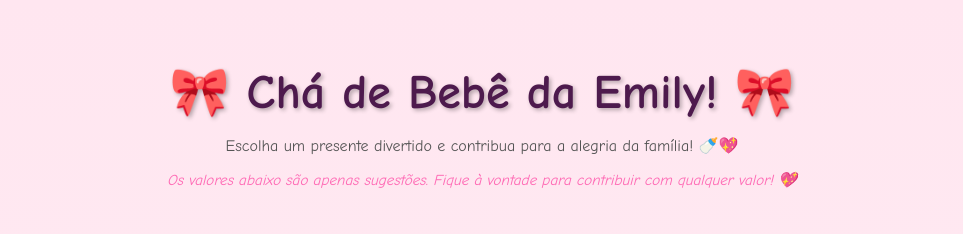
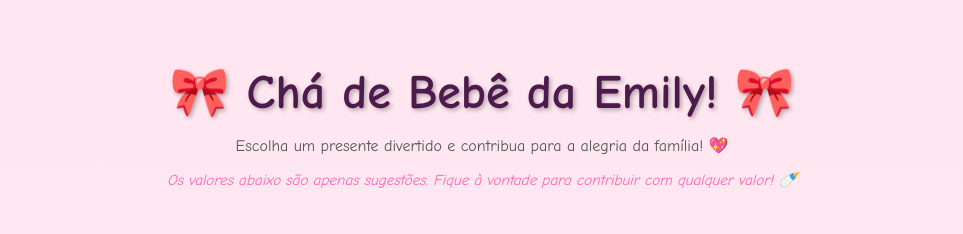
Before and after one commit to thiagoscf/baby-shower-brazil, an Astro site: page / in a window 1280 px wide. Shown: the top 234 px of the page, without its empty margins (158-1121 px from the left). Built offline with nearby package versions, Linux system fonts and the light colour scheme; Astro itself is replaced by a stand-in of ours.

Commit message:
Update index.astro

```diff
--- a/src/pages/index.astro
+++ b/src/pages/index.astro
@@ -170,8 +170,8 @@ function priceColor(price) {
   <body>
     <header>
       <h1>🎀 Chá de Bebê da Emily! 🎀</h1>
-      <p>Escolha um presente divertido e contribua para a alegria da família! 🍼💖</p>
-      <p class="extra-info">Os valores abaixo são apenas sugestões. Fique à vontade para contribuir com qualquer valor! 💖</p>
+      <p>Escolha um presente divertido e contribua para a alegria da família! 💖</p>
+      <p class="extra-info">Os valores abaixo são apenas sugestões. Fique à vontade para contribuir com qualquer valor! 🍼</p>
     </header>
 
     <main class="product-grid">
```
